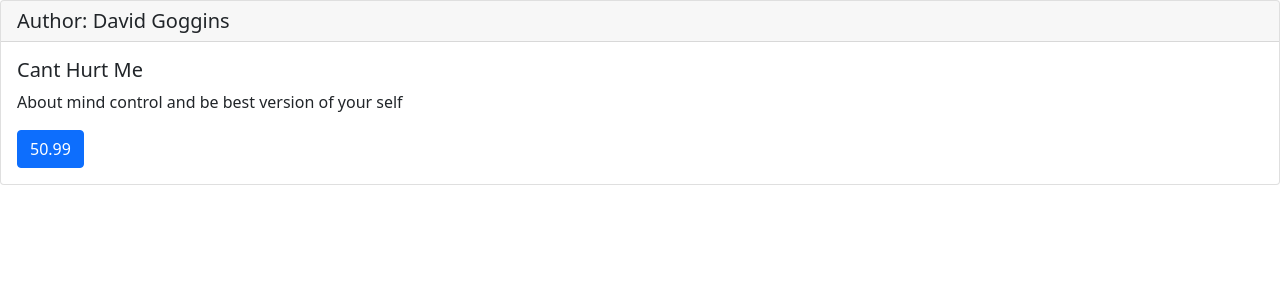
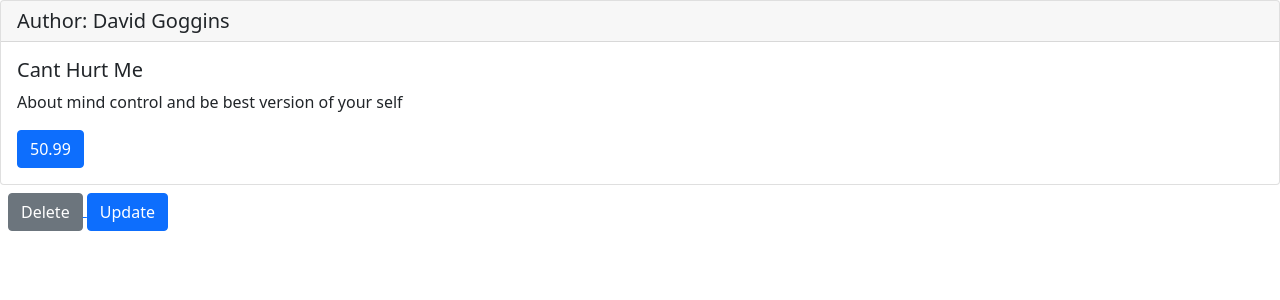
Before and after one commit to radman1007/Django-Book-Store, a Django app: page /books/1/ in a window 1280 px wide. Shown: the part 56-356 px from the top of the page. Run offline with Django 4.2, Linux system fonts and the light colour scheme; data comes from the database, SQL or seed files in the repository.

Commit message:
add html code

```diff
--- a/books/templates/book_detail.html
+++ b/books/templates/book_detail.html
@@ -9,4 +9,12 @@
             <a href="#" class="btn btn-primary">{{ book.price }}</a>
         </div>
     </div>
+    <div class="mt-2 mx-2">
+        <a class="" href="{% url "book_update" book.id %}">
+            <button type="button" class="btn btn-secondary">Delete</button>
+        </a>
+        <a class="" href="{% url "book_update" book.id %}">
+            <button type="button" class="btn btn-primary">Update</button>
+        </a>
+    </div>
 {% endblock content %}
```
